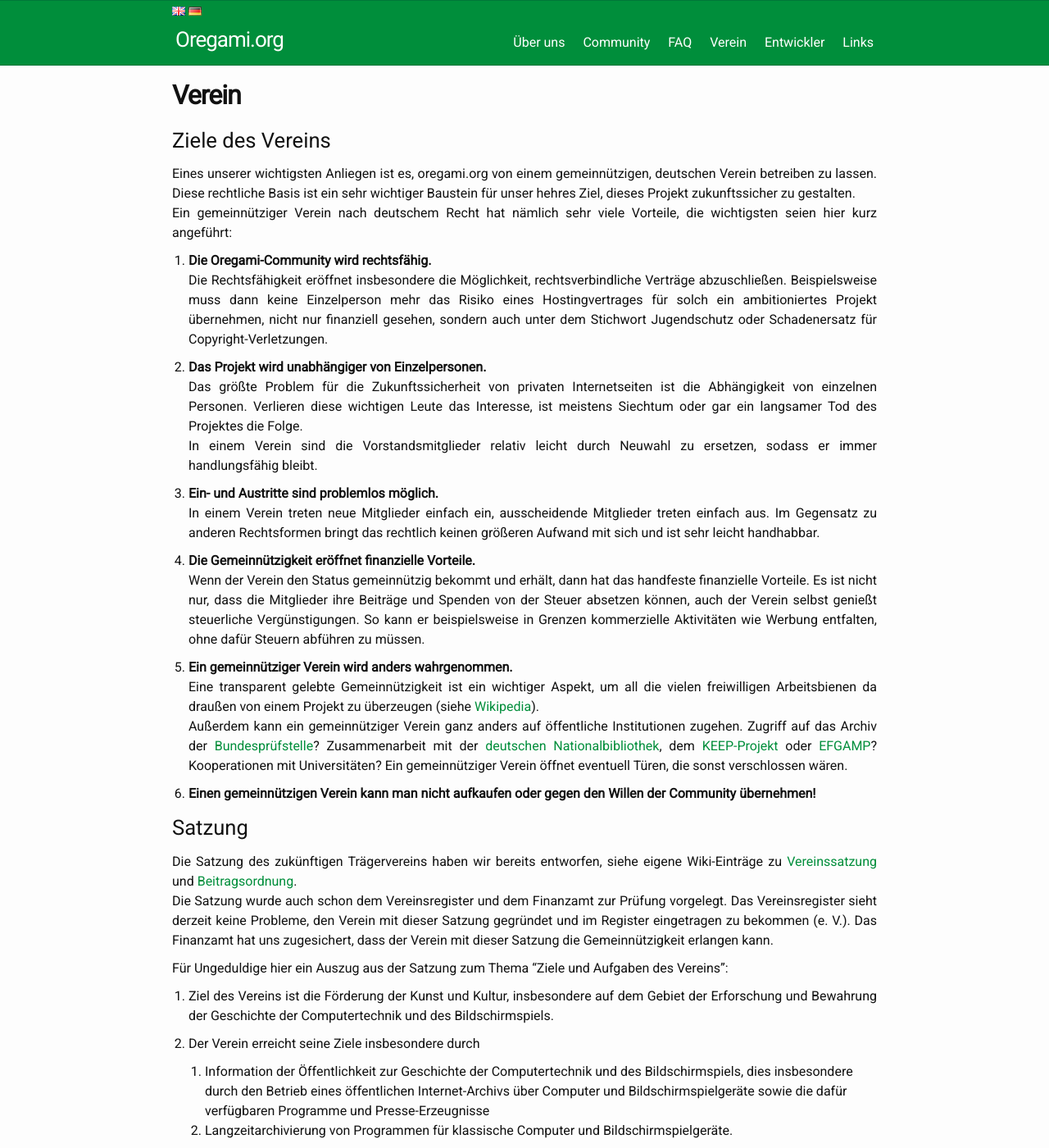
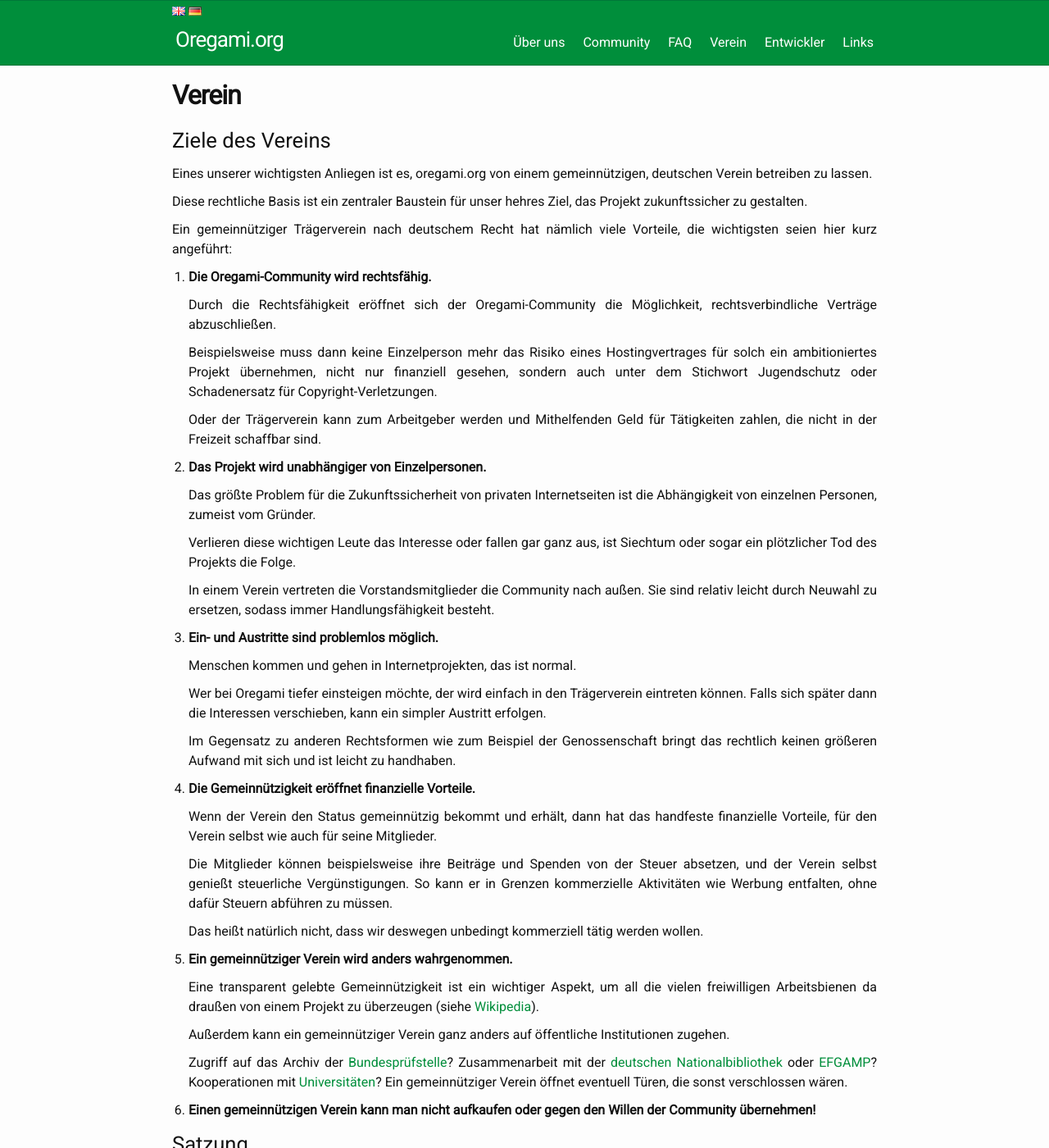
Before and after one commit to oregami/oregami.org-public-website, a Jekyll site: the page built from _pages_de/verein.md, in a window 1280 px wide and 1400 px high. Shown: the whole window at 82% size. Built offline with Jekyll 4.4.1, drawn with Linux system fonts in a browser that asks for light colours; some of the changed text lies outside the part shown.

Commit message:
Update of the German association page

```diff
--- a/_pages_de/verein.md
+++ b/_pages_de/verein.md
@@ -4,38 +4,65 @@ title: Verein
 permalink: /de/verein
 language: de
 seq: 40
+published: true
 ---
 
-Ziele des Vereins
------------------
+## Ziele des Vereins
 
-Eines unserer wichtigsten Anliegen ist es, oregami.org von einem gemeinnützigen, deutschen Verein betreiben zu lassen. Diese rechtliche Basis ist ein sehr wichtiger Baustein für unser hehres Ziel, dieses Projekt zukunftssicher zu gestalten.
-Ein gemeinnütziger Verein nach deutschem Recht hat nämlich sehr viele Vorteile, die wichtigsten seien hier kurz angeführt:
+Eines unserer wichtigsten Anliegen ist es, oregami.org von einem gemeinnützigen, deutschen Verein betreiben zu lassen.
 
-1.  **Die Oregami-Community wird rechtsfähig.**
-    Die Rechtsfähigkeit eröffnet insbesondere die Möglichkeit, rechtsverbindliche Verträge abzuschließen. Beispielsweise muss dann keine Einzelperson mehr das Risiko eines Hostingvertrages für solch ein ambitioniertes Projekt übernehmen, nicht nur finanziell gesehen, sondern auch unter dem Stichwort Jugendschutz oder Schadenersatz für Copyright-Verletzungen.
+Diese rechtliche Basis ist ein zentraler Baustein für unser hehres Ziel, das Projekt zukunftssicher zu gestalten.
 
-2.  **Das Projekt wird unabhängiger von Einzelpersonen.**
-    Das größte Problem für die Zukunftssicherheit von privaten Internetseiten ist die Abhängigkeit von einzelnen Personen. Verlieren diese wichtigen Leute das Interesse, ist meistens Siechtum oder gar ein langsamer Tod des Projektes die Folge.
-    In einem Verein sind die Vorstandsmitglieder relativ leicht durch Neuwahl zu ersetzen, sodass er immer handlungsfähig bleibt.
+Ein gemeinnütziger Trägerverein nach deutschem Recht hat nämlich viele Vorteile, die wichtigsten seien hier kurz angeführt:
+
+1. **Die Oregami-Community wird rechtsfähig.**
+
+    Durch die Rechtsfähigkeit eröffnet sich der Oregami-Community die Möglichkeit, rechtsverbindliche Verträge abzuschließen.
+
+    Beispielsweise muss dann keine Einzelperson mehr das Risiko eines Hostingvertrages für solch ein ambitioniertes Projekt übernehmen, nicht nur finanziell gesehen, sondern auch unter dem Stichwort Jugendschutz oder Schadenersatz für Copyright-Verletzungen.
+
+    Oder der Trägerverein kann zum Arbeitgeber werden und Mithelfenden Geld für Tätigkeiten zahlen, die nicht in der Freizeit schaffbar sind.
+
+2. **Das Projekt wird unabhängiger von Einzelpersonen.**
+
+    Das größte Problem für die Zukunftssicherheit von privaten Internetseiten ist die Abhängigkeit von einzelnen Personen, zumeist vom Gründer.
+
+    Verlieren diese wichtigen Leute das Interesse oder fallen gar ganz aus, ist Siechtum oder sogar ein plötzlicher Tod des Projekts die Folge.
+
+    In einem Verein vertreten die Vorstandsmitglieder die Community nach außen. Sie sind relativ leicht durch Neuwahl zu ersetzen, sodass immer Handlungsfähigkeit besteht.
 
 3.  **Ein- und Austritte sind problemlos möglich.**
-    In einem Verein treten neue Mitglieder einfach ein, ausscheidende Mitglieder treten einfach aus. Im Gegensatz zu anderen Rechtsformen bringt das rechtlich keinen größeren Aufwand mit sich und ist sehr leicht handhabbar.
+
+	Menschen kommen und gehen in Internetprojekten, das ist normal.
+
+	Wer bei Oregami tiefer einsteigen möchte, der wird einfach in den Trägerverein eintreten können. Falls sich später dann die Interessen verschieben, kann ein simpler Austritt erfolgen.
+
+	Im Gegensatz zu anderen Rechtsformen wie zum Beispiel der Genossenschaft bringt das rechtlich keinen größeren Aufwand mit sich und ist leicht zu handhaben.
 
 4.  **Die Gemeinnützigkeit eröffnet finanzielle Vorteile.**
-    Wenn der Verein den Status gemeinnützig bekommt und erhält, dann hat das handfeste finanzielle Vorteile. Es ist nicht nur, dass die Mitglieder ihre Beiträge und Spenden von der Steuer absetzen können, auch der Verein selbst genießt steuerliche Vergünstigungen. So kann er beispielsweise in Grenzen kommerzielle Aktivitäten wie Werbung entfalten, ohne dafür Steuern abführen zu müssen.
+
+    Wenn der Verein den Status gemeinnützig bekommt und erhält, dann hat das handfeste finanzielle Vorteile, für den Verein selbst wie auch für seine Mitglieder.
+
+    Die Mitglieder können beispielsweise ihre Beiträge und Spenden von der Steuer absetzen, und der Verein selbst genießt steuerliche Vergünstigungen. So kann er in Grenzen kommerzielle Aktivitäten wie Werbung entfalten, ohne dafür Steuern abführen zu müssen.
+
+    Das heißt natürlich nicht, dass wir deswegen unbedingt kommerziell tätig werden wollen.
 
 5.  **Ein gemeinnütziger Verein wird anders wahrgenommen.**
-    Eine transparent gelebte Gemeinnützigkeit ist ein wichtiger Aspekt, um all die vielen freiwilligen Arbeitsbienen da draußen von einem Projekt zu überzeugen (siehe [Wikipedia](http://de.wikipedia.org/)).
-    Außerdem kann ein gemeinnütziger Verein ganz anders auf öffentliche Institutionen zugehen. Zugriff auf das Archiv der [Bundesprüfstelle](http://www.bundespruefstelle.de/)? Zusammenarbeit mit der [deutschen Nationalbibliothek](http://www.dnb.de/), dem [KEEP-Projekt](http://www.keep-project.eu/) oder [EFGAMP](http://www.efgamp.eu/)? Kooperationen mit Universitäten? Ein gemeinnütziger Verein öffnet eventuell Türen, die sonst verschlossen wären.
+
+    Eine transparent gelebte Gemeinnützigkeit ist ein wichtiger Aspekt, um all die vielen freiwilligen Arbeitsbienen da draußen von einem Projekt zu überzeugen (siehe [Wikipedia](http://de.wikipedia.org/){:target="_blank"}).
+
+    Außerdem kann ein gemeinnütziger Verein ganz anders auf öffentliche Institutionen zugehen.
+
+    Zugriff auf das Archiv der [Bundesprüfstelle](http://www.bundespruefstelle.de){:target="_blank"}? Zusammenarbeit mit der [deutschen Nationalbibliothek](http://www.dnb.de){:target="_blank"} oder [EFGAMP](http://www.efgamp.eu){:target="_blank"}? Kooperationen mit [Universitäten](http://www.digarec.org){:target="_blank"}? Ein gemeinnütziger Verein öffnet eventuell Türen, die sonst verschlossen wären.
 
 6.  **Einen gemeinnützigen Verein kann man nicht aufkaufen oder gegen den Willen der Community übernehmen!**
 
-Satzung
--------
 
-Die Satzung des zukünftigen Trägervereins haben wir bereits entworfen, siehe eigene Wiki-Einträge zu [Vereinssatzung](https://oregami.atlassian.net/wiki/spaces/OR/pages/3408034/Satzung) und [Beitragsordnung](https://oregami.atlassian.net/wiki/spaces/OR/pages/3408045/Beitragsordnung).
-Die Satzung wurde auch schon dem Vereinsregister und dem Finanzamt zur Prüfung vorgelegt. Das Vereinsregister sieht derzeit keine Probleme, den Verein mit dieser Satzung gegründet und im Register eingetragen zu bekommen (e. V.). Das Finanzamt hat uns zugesichert, dass der Verein mit dieser Satzung die Gemeinnützigkeit erlangen kann.
+## Satzung
+
+Die Satzung des zukünftigen Trägervereins haben wir bereits entworfen, siehe unsere Wiki-Einträge zur [Vereinssatzung](https://oregami.atlassian.net/wiki/spaces/OR/pages/3408034/Satzung){:target="_blank"} und zur [Beitragsordnung](https://oregami.atlassian.net/wiki/spaces/OR/pages/3408045/Beitragsordnung){:target="_blank"}.
+
+Die Satzung wurde auch schon dem Vereinsregister und dem Finanzamt zur Prüfung vorgelegt. Das Vereinsregister sieht derzeit keine Probleme, den Verein mit dieser Satzung zu gründen (e. V.). Das Finanzamt hat uns zugesichert, dass der Verein mit dieser Satzung die Gemeinnützigkeit erlangen kann.
 
 Für Ungeduldige hier ein Auszug aus der Satzung zum Thema "Ziele und Aufgaben des Vereins":
 
@@ -45,7 +72,11 @@ Für Ungeduldige hier ein Auszug aus der Satzung zum Thema "Ziele und Aufgaben d
     1.  Information der Öffentlichkeit zur Geschichte der Computertechnik und des Bildschirmspiels, dies insbesondere durch den Betrieb eines öffentlichen Internet-Archivs über Computer und Bildschirmspielgeräte sowie die dafür verfügbaren Programme und Presse-Erzeugnisse
     2.  Langzeitarchivierung von Programmen für klassische Computer und Bildschirmspielgeräte.
 
-Mitglied werden
----------------
+Für Geduldige gibt es auch noch einen [längeren Blogeintrag](http://www.oregami.org/blog/de/2013/vereinsgrundung-in-sicht) mit der ganzen Geschichte zu lesen.
 
-Der Verein wurde noch nicht gegründet. Bitte beachte die üblichen Kommunikationskanäle für weitere Ankündigungen.
+
+## Mitglied werden
+
+Der Verein wurde noch nicht gegründet. Das wird dann passieren, wenn unsere Spieledatenbank die Kinderschuhe verlassen hat.
+
+Bitte beachte die üblichen Kommunikationskanäle für weitere Ankündigungen.
```
